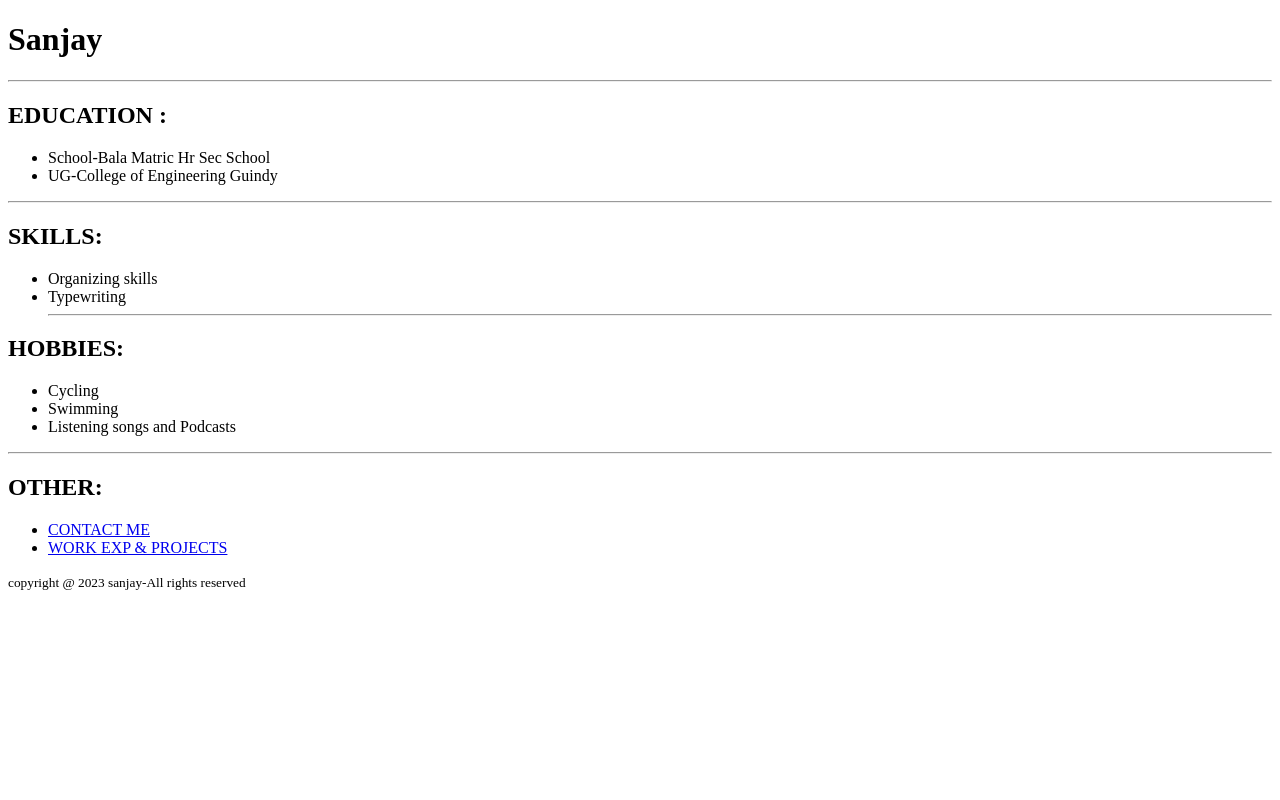
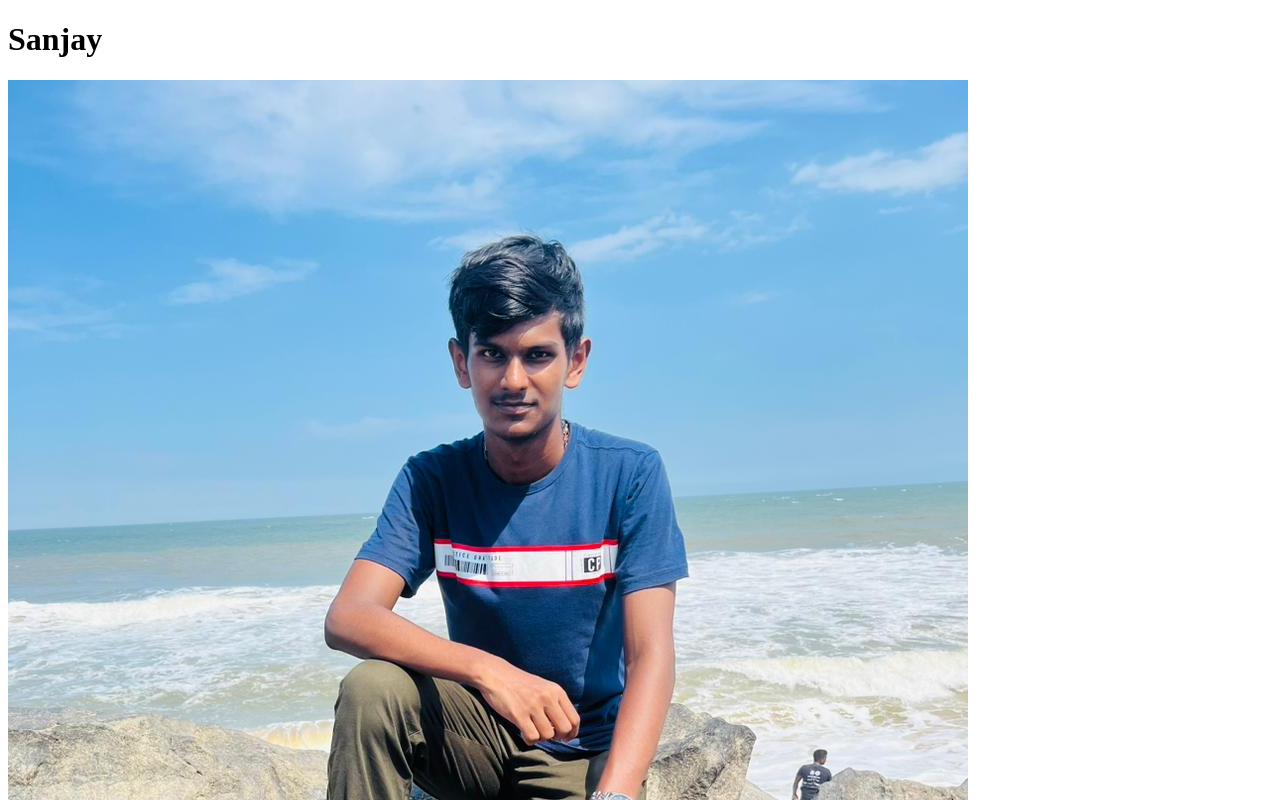
Before and after one commit to sanjay5514/html-capstone1, a plain HTML site: page index.html in a window 1280 px wide. Shown: the top 800 px of the page. Drawn offline with Linux system fonts and the light colour scheme.

Commit message:
Update index.html

```diff
--- a/index.html
+++ b/index.html
@@ -7,6 +7,7 @@
 </head>
 <body>
     <h1>Sanjay</h1>
+    <img src="WhatsApp Image 2024-03-15 at 13.24.17_702ddd8e.jpg"/>
 
     <hr>
     <h2>EDUCATION :</h2>
```
